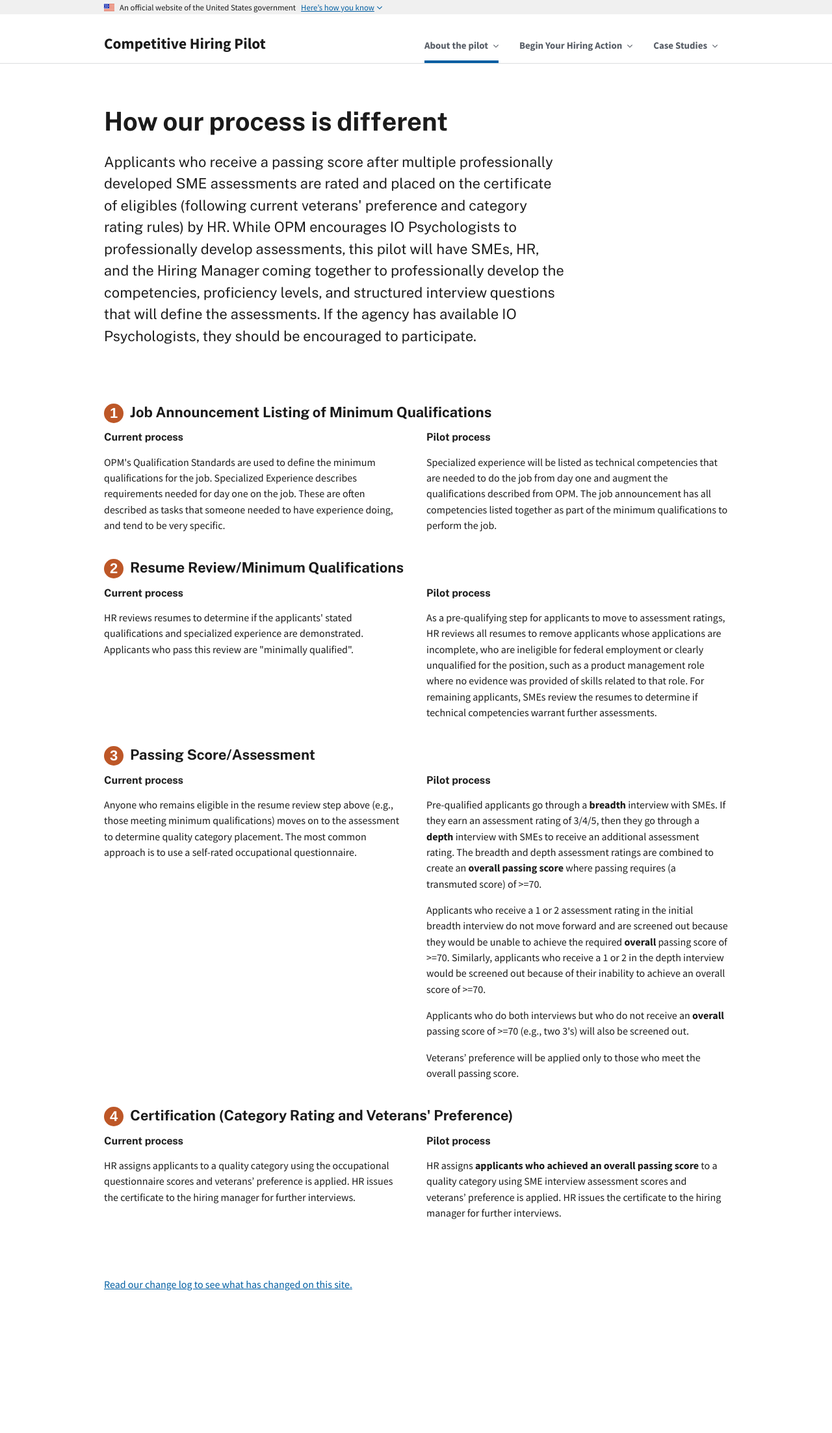
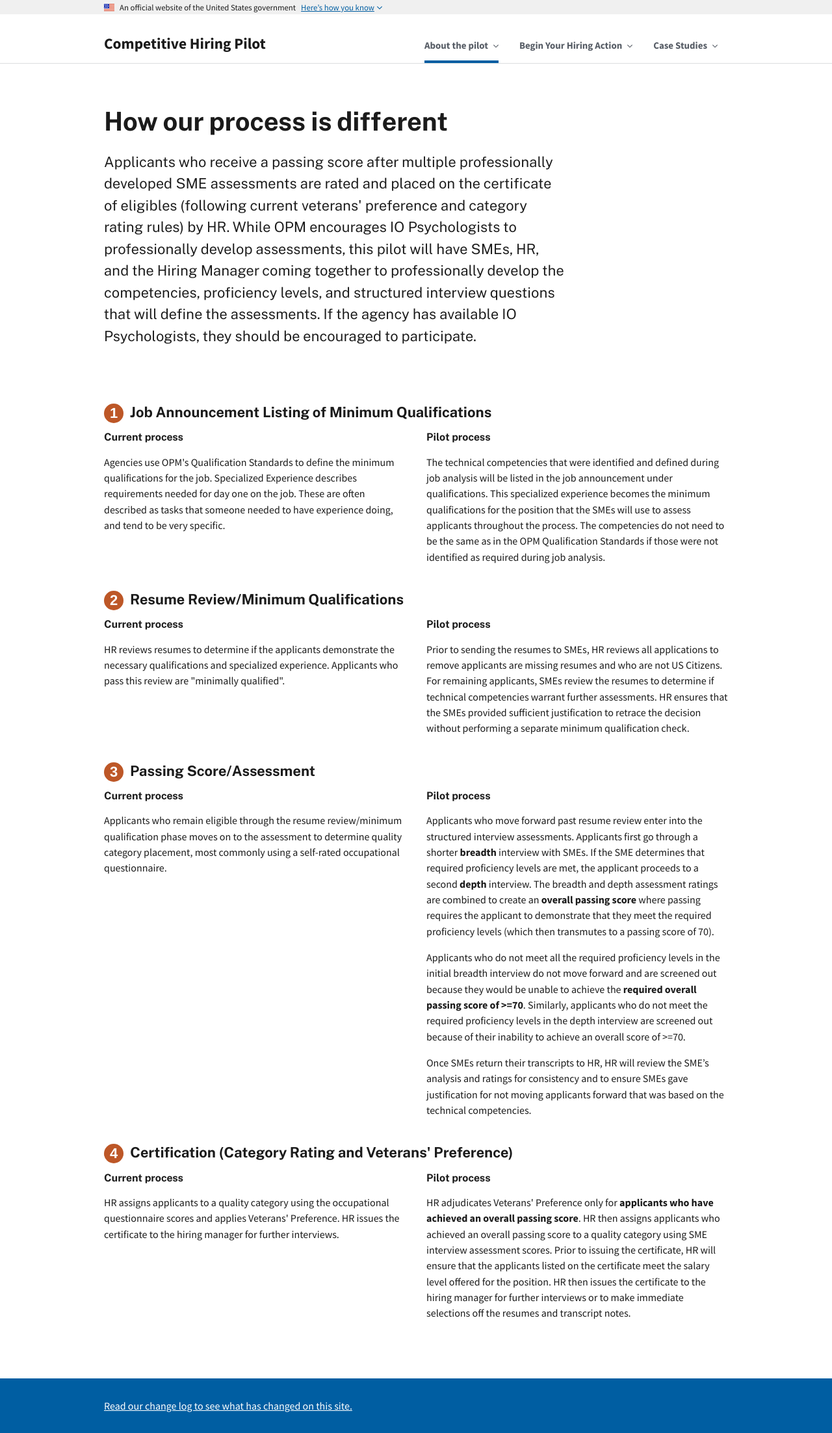
Before and after one commit to usds/SME-QA-Website, a Jekyll site: the page built from pages/about/differences.html, in a window 1280 px wide. Shown: the whole page at 65% size. Built offline with Jekyll 4.4.1, drawn with Linux system fonts in a browser that asks for light colours; before the commit the page ends 1986 px from its top, so only the background shows below that.

Commit message:
Updates how our process is different based on upcoming pull request. Adds footer to all page. Prepares changelog.

```diff
--- a/_layouts/article.html
+++ b/_layouts/article.html
@@ -37,6 +37,7 @@
       </div>
     </div>
   </main>
+  {% include _footer.html %}
 
   <script src="{{ site.baseurl }}/assets/js/uswds.min.js"></script>
   <script src="{{ site.baseurl }}/assets/js/shims/svg4everybody.js"></script>
--- a/pages/about/differences.html
+++ b/pages/about/differences.html
@@ -27,15 +27,13 @@ intro: Applicants who receive a passing score after multiple professionally deve
       <div class="tablet:grid-col padding-y-2">
         <h4>Current process</h4>
         <p>
-          OPM's Qualification Standards are used to define the minimum qualifications for the job. Specialized Experience describes requirements needed for day one on the job. These are often described as tasks that someone needed to have experience
-          doing, and tend to be very specific.
+          Agencies use OPM's Qualification Standards to define the minimum qualifications for the job. Specialized Experience describes requirements needed for day one on the job. These are often described as tasks that someone needed to have experience doing, and tend to be very specific.
         </p>
       </div>
       <div class="tablet:grid-col padding-y-2">
         <h4>Pilot process</h4>
         <p>
-          Specialized experience will be listed as technical competencies that are needed to do the job from day one and augment the qualifications described from OPM. The job announcement has all competencies listed together as part of the minimum
-          qualifications to perform the job.
+          The technical competencies that were identified and defined during job analysis will be listed in the job announcement under qualifications. This specialized experience becomes the minimum qualifications for the position that the SMEs will use to assess applicants throughout the process. The competencies do not need to be the same as in the OPM Qualification Standards if those were not identified as required during job analysis.
         </p>
       </div>
     </div>
@@ -46,14 +44,13 @@ intro: Applicants who receive a passing score after multiple professionally deve
       <div class="tablet:grid-col padding-y-2">
         <h4>Current process</h4>
         <p>
-          HR reviews resumes to determine if the applicants' stated qualifications and specialized experience are demonstrated. Applicants who pass this review are "minimally qualified".
+          HR reviews resumes to determine if the applicants demonstrate the necessary qualifications and specialized experience. Applicants who pass this review are "minimally qualified".
         </p>
       </div>
       <div class="tablet:grid-col padding-y-2">
         <h4>Pilot process</h4>
         <p>
-          As a pre-qualifying step for applicants to move to assessment ratings, HR reviews all resumes to remove applicants whose applications are incomplete, who are ineligible for federal employment or clearly unqualified for the position, such as
-          a product management role where no evidence was provided of skills related to that role. For remaining applicants, SMEs review the resumes to determine if technical competencies warrant further assessments.
+          Prior to sending the resumes to SMEs, HR reviews all applications to remove applicants are missing resumes and who are not US Citizens. For remaining applicants, SMEs review the resumes to determine if technical competencies warrant further assessments. HR ensures that the SMEs provided sufficient justification to retrace the decision without performing a separate minimum qualification check.
         </p>
       </div>
     </div>
@@ -64,20 +61,20 @@ intro: Applicants who receive a passing score after multiple professionally deve
       <div class="tablet:grid-col padding-y-2">
         <h4>Current process</h4>
         <p>
-          Anyone who remains eligible in the resume review step above (e.g., those meeting minimum qualifications) moves on to the assessment to determine quality category placement. The most common approach is to use a self-rated occupational
-          questionnaire.
+          Applicants who remain eligible through the resume review/minimum qualification phase moves on to the assessment to determine quality category placement, most commonly using a self-rated occupational questionnaire.
         </p>
       </div>
       <div class="tablet:grid-col padding-y-2">
         <h4>Pilot process</h4>
         <p>
-          Pre-qualified applicants go through a <strong>breadth</strong> interview with SMEs. If they earn an assessment rating of 3/4/5, then they go through a <strong>depth</strong> interview with SMEs to receive an additional assessment rating. The
-          breadth and depth assessment ratings are combined to create an <strong>overall passing score</strong> where passing requires (a transmuted score) of &gt;=70.
+          Applicants who move forward past resume review enter into the structured interview assessments. Applicants first go through a shorter <strong>breadth</strong> interview with SMEs. If the SME determines that required proficiency levels are met, the applicant proceeds to a second <strong>depth</strong> interview. The breadth and depth assessment ratings are combined to create an <strong>overall passing score</strong> where passing requires the applicant to demonstrate that they meet the required proficiency levels (which then transmutes to a passing score of 70).
         </p>
-        <p>Applicants who receive a 1 or 2 assessment rating in the initial breadth interview do not move forward and are screened out because they would be unable to achieve the required <strong>overall</strong> passing score of &gt;=70. Similarly,
-          applicants who receive a 1 or 2 in the depth interview would be screened out because of their inability to achieve an overall score of &gt;=70.</p>
-        <p>Applicants who do both interviews but who do not receive an <strong>overall</strong> passing score of &gt;=70 (e.g., two 3's) will also be screened out.</p>
-        <p>Veterans’ preference will be applied only to those who meet the overall passing score.</p>
+        <p>
+          Applicants who do not meet all the required proficiency levels in the initial breadth interview do not move forward and are screened out because they would be unable to achieve the <strong>required overall passing score of &gt;=70</strong>. Similarly, applicants who do not meet the required proficiency levels in the depth interview are screened out because of their inability to achieve an overall score of &gt;=70.
+        </p>
+        <p>
+           Once SMEs return their transcripts to HR, HR will review the SME’s analysis and ratings for consistency and to ensure SMEs gave justification for not moving applicants forward that was based on the technical competencies.
+        </p>
       </div>
     </div>
     <div class="grid-row grid-gap margin-y-3">
@@ -87,14 +84,13 @@ intro: Applicants who receive a passing score after multiple professionally deve
       <div class="tablet:grid-col padding-y-2">
         <h4>Current process</h4>
         <p>
-          HR assigns applicants to a quality category using the occupational questionnaire scores and veterans’ preference is applied. HR issues the certificate to the hiring manager for further interviews.
+          HR assigns applicants to a quality category using the occupational questionnaire scores and applies Veterans' Preference. HR issues the certificate to the hiring manager for further interviews.
         </p>
       </div>
       <div class="tablet:grid-col padding-y-2">
         <h4>Pilot process</h4>
         <p>
-          HR assigns <strong>applicants who achieved an overall passing score</strong> to a quality category using SME interview assessment scores and veterans’ preference is applied. HR issues the certificate to the hiring manager for further
-          interviews.
+          HR adjudicates Veterans' Preference only for <strong>applicants who have achieved an overall passing score</strong>. HR then assigns applicants who achieved an overall passing score to a quality category using SME interview assessment scores. Prior to issuing the certificate, HR will ensure that the applicants listed on the certificate meet the salary level offered for the position.  HR then issues the certificate to the hiring manager for further interviews or to make immediate selections off the resumes and transcript notes.
         </p>
       </div>
     </div>
```
Also changed, not shown: _scss/_uswds-theme-custom-styles.scss (+10 -0 lines), pages/changelog.md (+25 -1 lines), assets/stylesheets/styles.css, 1 other file.
